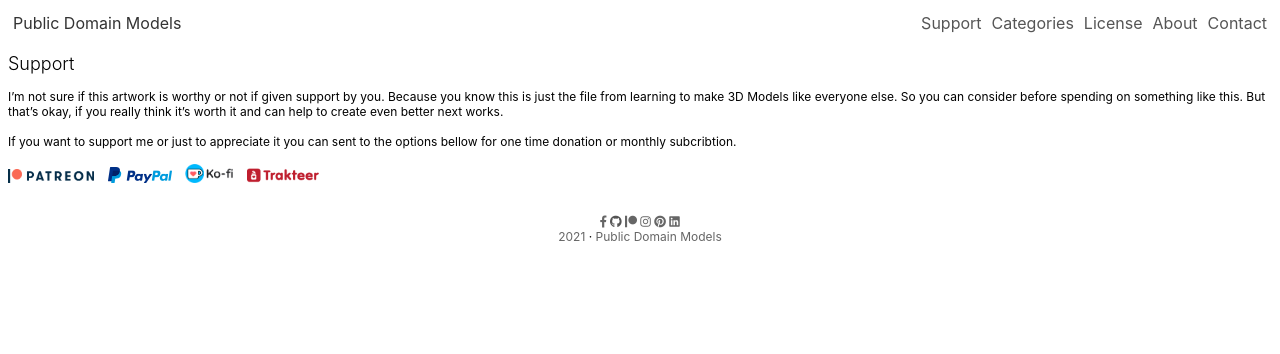
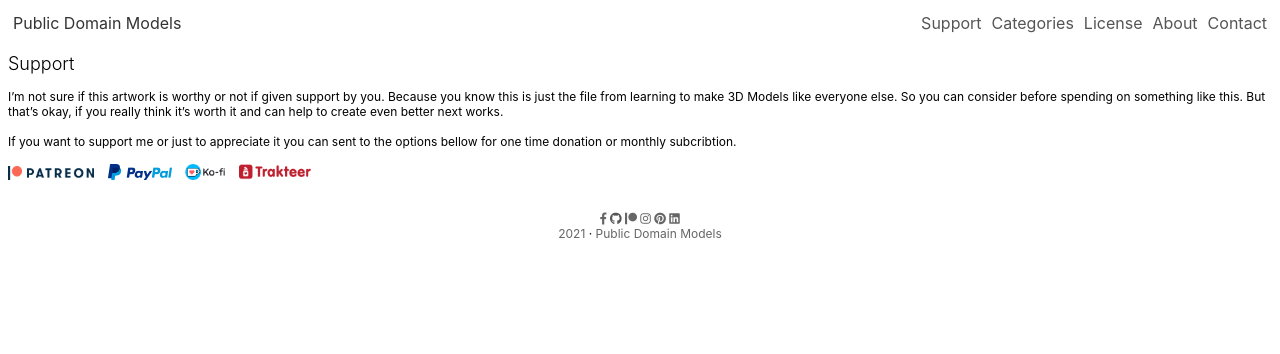
Before and after one commit to mohamadrido/project, a Jekyll site: the page built from support.html, in a window 1280 px wide. Shown: the top 354 px of the page. Built offline with Jekyll 4.4.1, drawn with Linux system fonts in a browser that asks for light colours; nearby versions of some CDN libraries.

Commit message:
Update support.html

```diff
--- a/support.html
+++ b/support.html
@@ -9,5 +9,5 @@
 <a style="color: #008eff;" href="https://patreon.com/mohamadrido" title="Patreon"><img src="/assets/images/patreon.png" width="86px"/></a>&nbsp;&nbsp;&nbsp;
 <a style="color: #008eff;" href="https://paypal.me/mohamadrido" title="Paypal"><img src="/assets/images/paypal.png" width="64px"/></a>&nbsp;&nbsp;&nbsp;
 <!--a style="color: #008eff;" href="https://buymeacoffee.com/mohamadrido" title="Buy me a coffee"><img src="/assets/images/buymeacoffee.png" width="80px"/></a-->
-<a style="color: #008eff;" href="https://co-fi.com/mohamadrido" title="Ko-fi"><img src="/assets/images/ko-fi.png" width="48px"/></a>&nbsp;&nbsp;&nbsp;
+<a style="color: #008eff;" href="https://co-fi.com/mohamadrido" title="Ko-fi"><img src="/assets/images/ko-fi.png" width="40px"/></a>&nbsp;&nbsp;&nbsp;
 <a style="color: #008eff;" href="https://trakteer.id/mohamadrido" title="Trakteer"><img src="/assets/images/trakteer.png" width="72px"/></a>
```
